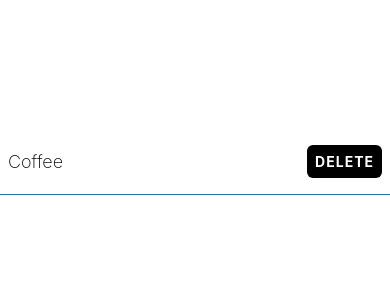
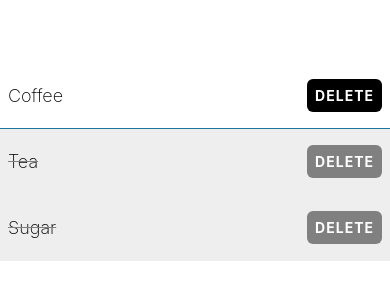
Before and after one commit to akanel15/taskly, a React Native app: screen / in a window 390 px wide. Shown: the part 260-560 px from the top of the page. Built offline with nearby package versions, Linux system fonts and the light colour scheme.

Commit message:
completed/todo items added

```diff
--- a/App.tsx
+++ b/App.tsx
@@ -1,37 +1,13 @@
-import { StatusBar } from "expo-status-bar";
-import { StyleSheet, Text, View, TouchableOpacity, Alert } from "react-native";
+import { StyleSheet, View } from "react-native";
 import { theme } from "./theme";
+import { ShoppingListItem } from "./components/ShoppingListItem";
 
 export default function App() {
-  const handleDelete = () => {
-    Alert.alert(
-      "Are you sure you want to delete this?",
-      "It will be gone for good",
-      [
-        {
-          text: "Yes",
-          onPress: () => console.log("Ok, deleting"),
-          style: "destructive",
-        },
-        {
-          text: "Cancel",
-          style: "cancel",
-        },
-      ],
-    );
-  };
   return (
     <View style={styles.container}>
-      <View style={styles.itemContainer}>
-        <Text style={styles.itemText}>Coffee</Text>
-        <TouchableOpacity
-          style={styles.button}
-          onPress={handleDelete}
-          activeOpacity={0.4}
-        >
-          <Text style={styles.buttonText}>Delete</Text>
-        </TouchableOpacity>
-      </View>
+      <ShoppingListItem name="Coffee" />
+      <ShoppingListItem name="Tea" isCompleted />
+      <ShoppingListItem name="Sugar" isCompleted />
     </View>
   );
 }
@@ -39,31 +15,7 @@ export default function App() {
 const styles = StyleSheet.create({
   container: {
     flex: 1,
-    backgroundColor: "#fff",
+    backgroundColor: theme.colorWhite,
     justifyContent: "center",
   },
-  itemContainer: {
-    borderBottomWidth: 1,
-    borderBottomColor: "#1a759f",
-    paddingHorizontal: 8,
-    paddingVertical: 16,
-    flexDirection: "row",
-    alignItems: "center",
-    justifyContent: "space-between",
-  },
-  itemText: {
-    fontSize: 18,
-    fontWeight: "200",
-  },
-  button: {
-    backgroundColor: theme.colorBlack,
-    padding: 8,
-    borderRadius: 6,
-  },
-  buttonText: {
-    color: theme.colorWhite,
-    fontWeight: "bold",
-    textTransform: "uppercase",
-    letterSpacing: 1,
-  },
 });
--- /dev/null
+++ b/components/ShoppingListItem.tsx
@@ -0,0 +1,92 @@
+import { StyleSheet, Text, View, Alert, TouchableOpacity } from "react-native";
+import { theme } from "../theme";
+
+type Props = {
+  name: string;
+  isCompleted?: boolean;
+};
+
+export function ShoppingListItem({ name, isCompleted }: Props) {
+  const handleDelete = () => {
+    Alert.alert(
+      `Are you sure you want to delete ${name}?`,
+      "It will be gone for good",
+      [
+        {
+          text: "Yes",
+          onPress: () => console.log("Ok, deleting"),
+          style: "destructive",
+        },
+        {
+          text: "Cancel",
+          style: "cancel",
+        },
+      ],
+    );
+  };
+  return (
+    <View
+      style={[
+        styles.itemContainer,
+        isCompleted ? styles.completedContainer : undefined,
+      ]}
+    >
+      <Text
+        style={[
+          styles.itemText,
+          isCompleted ? styles.completedText : undefined,
+        ]}
+      >
+        {name}
+      </Text>
+      <TouchableOpacity
+        style={[
+          styles.button,
+          isCompleted ? styles.completedButton : undefined,
+        ]}
+        onPress={handleDelete}
+        activeOpacity={0.4}
+      >
+        <Text style={styles.buttonText}>Delete</Text>
+      </TouchableOpacity>
+    </View>
+  );
+}
+
+const styles = StyleSheet.create({
+  itemContainer: {
+    borderBottomWidth: 1,
+    borderBottomColor: theme.colorCerulean,
+    paddingHorizontal: 8,
+    paddingVertical: 16,
+    flexDirection: "row",
+    alignItems: "center",
+    justifyContent: "space-between",
+  },
+  completedContainer: {
+    backgroundColor: theme.colorLightGrey,
+    borderBottomColor: theme.colorLightGrey,
+  },
+  itemText: {
+    fontSize: 18,
+    fontWeight: "200",
+  },
+  completedText: {
+    textDecorationLine: "line-through",
+    textDecorationColor: theme.colorGrey,
+  },
+  button: {
+    backgroundColor: theme.colorBlack,
+    padding: 8,
+    borderRadius: 6,
+  },
+  completedButton: {
+    backgroundColor: theme.colorGrey,
+  },
+  buttonText: {
+    color: theme.colorWhite,
+    fontWeight: "bold",
+    textTransform: "uppercase",
+    letterSpacing: 1,
+  },
+});
--- a/package.json
+++ b/package.json
@@ -22,6 +22,7 @@
     "eslint-config-expo": "~7.1.2",
     "eslint-config-prettier": "^9.1.0",
     "eslint-plugin-prettier": "^5.2.1",
+    "eslint-plugin-react-native": "^4.1.0",
     "prettier": "^3.3.3",
     "typescript": "^5.1.3"
   },
--- a/theme.ts
+++ b/theme.ts
@@ -2,4 +2,6 @@ export const theme = {
   colorCerulean: "#1a759f",
   colorWhite: "#fff",
   colorBlack: "#000",
+  colorGrey: "grey",
+  colorLightGrey: "#eee",
 };
```
Also changed, not shown: .eslintrc.js, 1 other file (tests, documents, lock files or other folders).
